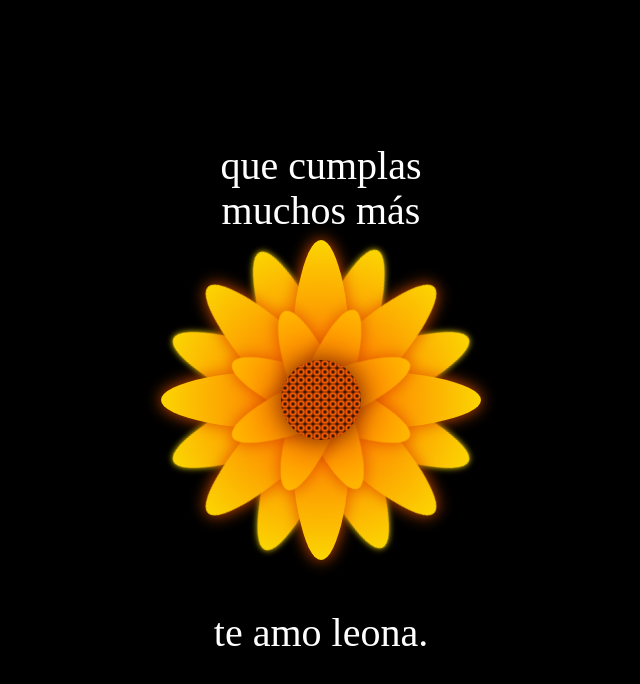
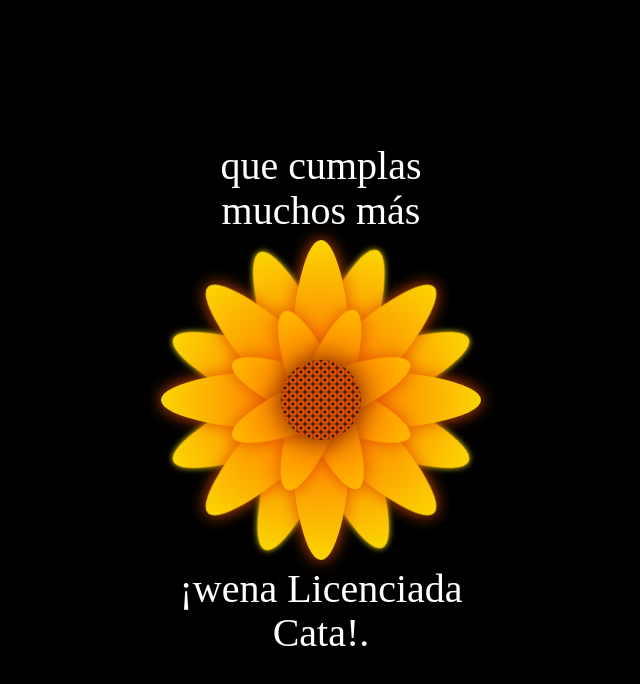
Before and after one commit to Danked0/licenciada-cata, a plain HTML site: page index.html in a window 1280 px wide. Shown: the whole page, without its empty margins (319-959 px from the left). Drawn offline with Linux system fonts and the light colour scheme.

Commit message:
Update index.html

```diff
--- a/index.html
+++ b/index.html
@@ -35,7 +35,7 @@
     </div>
     <div class="Petal3 p4">
     </div>
-    <div class="text-below">te amo leona. </div>
+    <div class="text-below">¡wena Licenciada Cata!. </div>
   </div>
 </body>
 </html>
```
